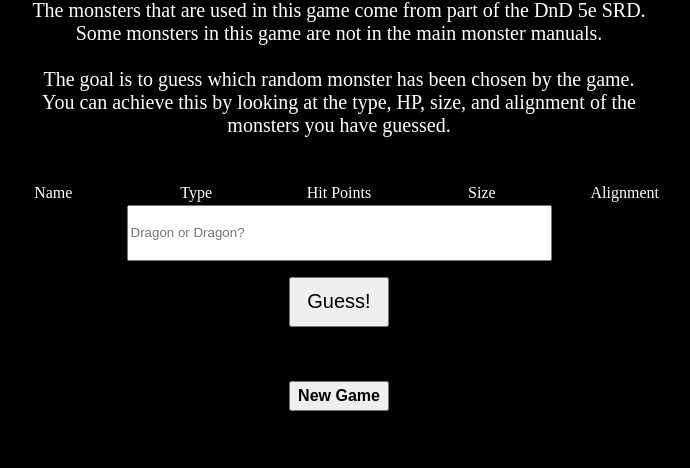
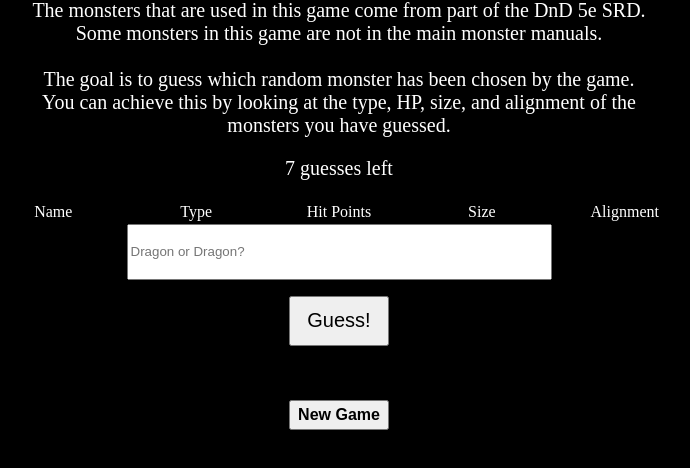
Before and after one commit to yarberrymr/DnDirdle, a website with bundled scripts: page index.html in a window 1280 px wide. Shown: the part 184-652 px from the top of the page, without its empty margins (301-991 px from the left). Built offline with nearby package versions, Linux system fonts and the light colour scheme.

Commit message:
Updated index.html to get script working

```diff
--- a/index.html
+++ b/index.html
@@ -44,6 +44,6 @@
     </form>
     <br><br><br>
     <button onClick="window.location.reload();" name="newGame" id="newGame">New Game</button>
-    <script src="/script.js"></script>
+    <script type="module" src="/script.js"></script>
 </body>
 </html>
```
